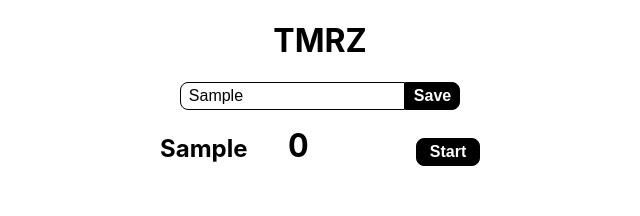
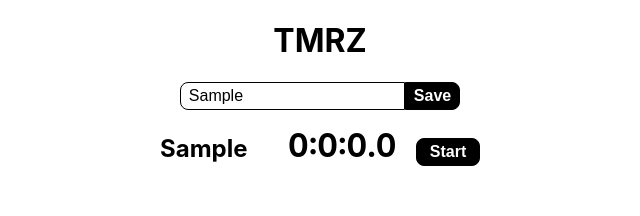
Before and after one commit to shah-a/few2.3-03-v2-redux-timers, a React (Vite) app: page / in a window 1280 px wide. Both pictures are taken after typing "Sample" into the empty fields and a click on the button "Save". Shown: the top 216 px of the page, without its empty margins (320-960 px from the left). Built offline with nearby package versions, Linux system fonts and the light colour scheme.

Commit message:
[Update] Timer component displays formatted time

```diff
--- a/src/components/Timer/index.jsx
+++ b/src/components/Timer/index.jsx
@@ -1,6 +1,7 @@
 import { useDispatch } from 'react-redux';
 import './Timer.css';
 import { toggleTimer } from '../../actions';
+import { formatTime } from '../../utils';
 
 function Timer({ timer, index }) {
   const dispatch = useDispatch();
@@ -8,7 +9,7 @@ function Timer({ timer, index }) {
   return (
     <div className="Timer">
       <h2>{timer.name}</h2>
-      <h1>{timer.time}</h1>
+      <h1>{formatTime(timer.time)}</h1>
       <button
         type="button"
         onClick={() => dispatch(toggleTimer(index))}
```
